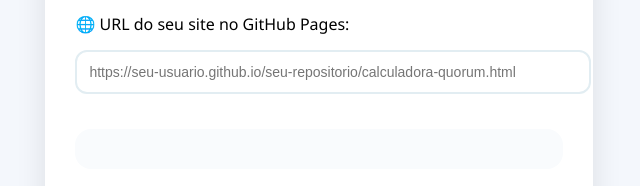
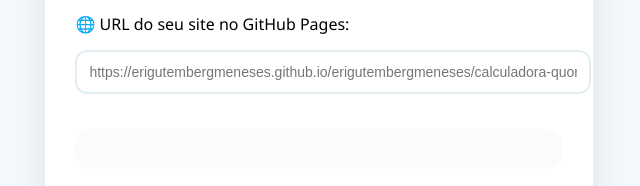
Before and after one commit to erigutembergmeneses-jpg/conselho-fiscal-condominio-das-contas, a plain HTML site: page calculadora-quorum.html in a window 1280 px wide. Shown: the part 340-526 px from the top of the page, 321-961 px from the left. Drawn offline with Linux system fonts and the light colour scheme; a script that the page names is missing.

Commit message:
Update GitHub Pages URL in input field

```diff
--- a/calculadora-quorum.html
+++ b/calculadora-quorum.html
@@ -59,7 +59,7 @@
         <p>Calculadora de Quóruns - Capítulo 4</p>
 
         <label>🌐 URL do seu site no GitHub Pages:</label>
-        <input type="text" id="urlInput" placeholder="https://seu-usuario.github.io/seu-repositorio/calculadora-quorum.html">
+        <input type="text" id="urlInput" placeholder="https://erigutembergmeneses.github.io/erigutembergmeneses/calculadora-quorum.html">
 
         <div class="qr-output" id="qrContainer"></div>
 
```
